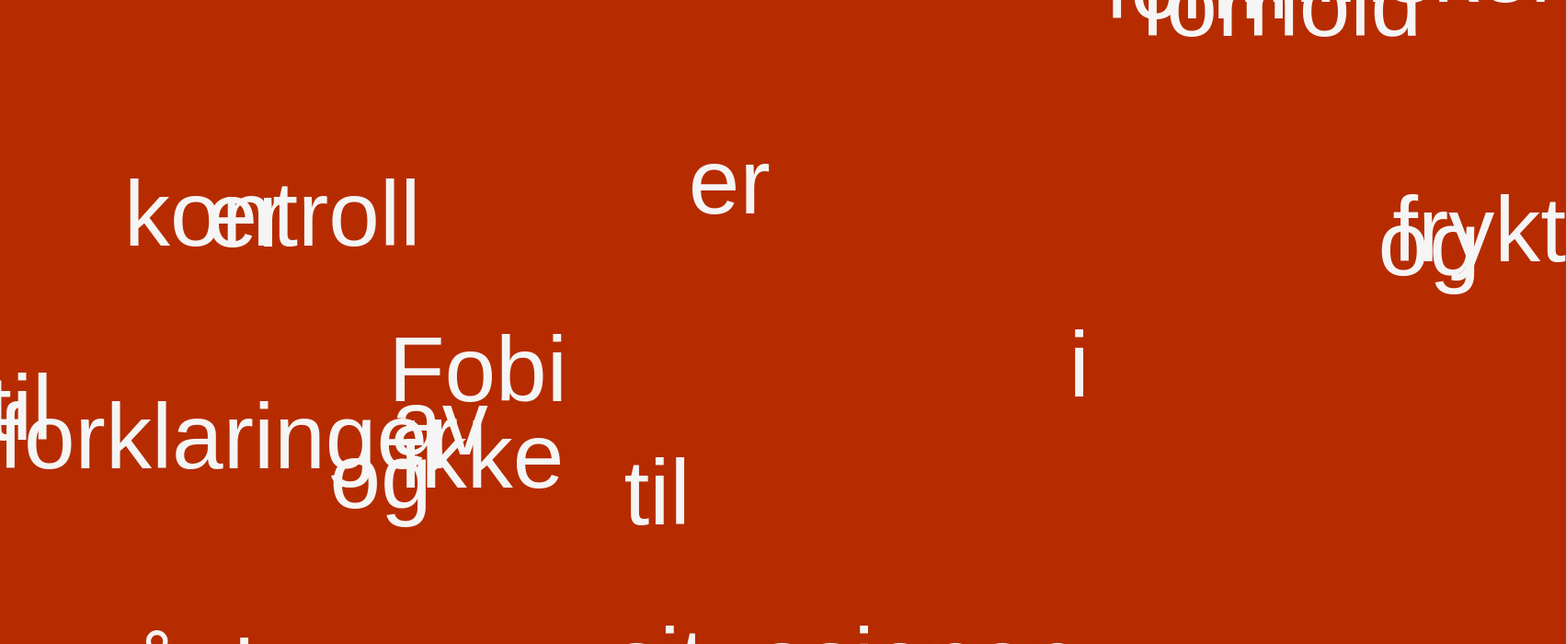
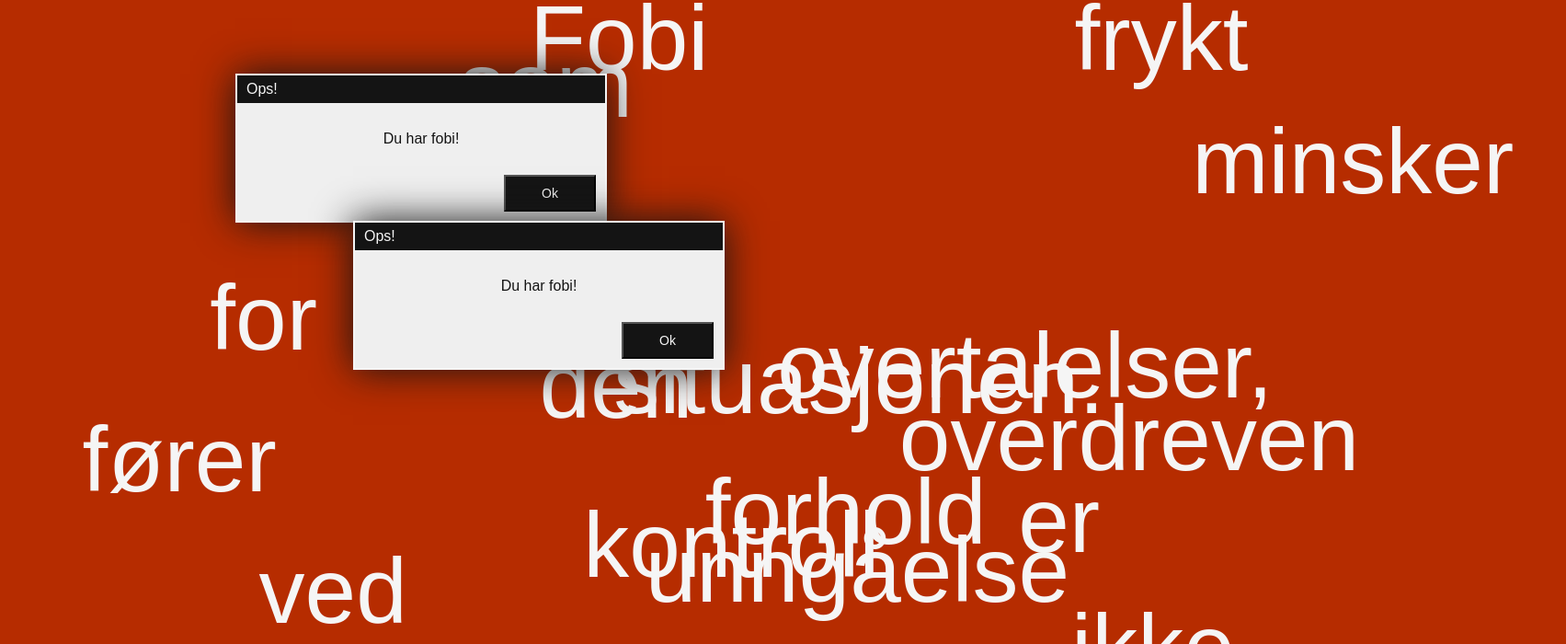
Before and after one commit to tePose/fobi, a React (Create React App) app: page / in a window 1280 px wide. Both pictures are taken after a click on the element 210 px from the left and 210 px from the top of the page. Shown: the top 700 px of the page at 92% size, 1703 px wide, since content can reach past the window. Built offline with nearby package versions, Linux system fonts and the light colour scheme; a web font is replaced by a local one.

Commit message:
Add notifcation

```diff
--- a/src/components/Introduction2.js
+++ b/src/components/Introduction2.js
@@ -1,5 +1,6 @@
 import React, { Component } from 'react';
 
+import Notification from './Notification';
 import BrokenText from './BrokenText';
 import { text } from '../constants';
 
@@ -8,12 +9,37 @@ class Introduction2 extends Component {
         super(props);
         this.state = {
             splitText: true,
+            notifications: [],
         }
     }
+
+    close = id => {
+        this.setState(state => ({
+            notifications: [...state.notifications.slice(0, id), ...state.notifications.slice(id + 1)],
+        }));
+    }
+
+    componentDidMount() {
+        this.setState({
+            notifications: [
+                {top: 10, left: 20},
+                {top: 30, left: 30},
+            ]
+        });
+    }
+
+    componentDidUpdate(prevProps, prevState) {
+        if (prevState.notifications.length !== this.state.notifications.length) {
+            const num = this.state.notifications.length > 0 ? `(${this.state.notifications.length})` : '';
+            document.title = `${num} Fobier`.trim();
+        }
+    }
+
     render() {
-        const { splitText } = this.state;
+        const { splitText, notifications } = this.state;
         const { page } = this.props;
         const pageText = text[page.name];
+
         return (
             <div>
                 <BrokenText
@@ -22,6 +48,9 @@ class Introduction2 extends Component {
                     maxWidth={100}
                     fontSize={100}
                 />
+                {notifications.map((pos, i) => (
+                    <Notification pos={pos} key={i} id={i} close={this.close} />
+                ))}
             </div>
         );
     }
--- /dev/null
+++ b/src/components/Notification.js
@@ -0,0 +1,67 @@
+import React, { Component } from 'react';
+import styled from 'styled-components';
+import { zIndexes } from '../constants';
+
+const Container = styled.div`
+    width: 400px;
+    border: 2px solid ${props => props.theme.white};
+    z-index: ${zIndexes.NOTIFICATION};
+    position: absolute;
+    background-color: ${props => props.theme.grey};
+    font-weight: 400;
+    top: ${props => `${props.pos.top}vh` || undefined};
+    right: ${props => `${props.pos.right}vw` || undefined};
+    bottom: ${props => `${props.pos.bottom}vh` || undefined};
+    left: ${props => `${props.pos.left}vw` || undefined};
+    box-shadow: 0px 0px 40px ${props => props.theme.black};
+`;
+
+const Header = styled.div`
+    height: 30px;
+    background-color: ${props => props.theme.black};
+    color: ${props => props.theme.white};
+    line-height: 30px;
+    padding-left: 10px;
+`;
+
+const Footer = styled.div`
+    display: flex;
+    justify-content: flex-end;
+    margin: 0 0 10px 0;
+`;
+
+const AcceptButton = styled.button`
+    margin: 0 10px;
+    background-color: ${props => props.theme.black};
+    color: ${props => props.theme.white};
+    font-size: 14px;
+    padding: 10px;
+    min-width: 100px;
+
+    &:hover {
+        cursor: pointer;
+    }
+`;
+
+const Body = styled.div`
+    color: ${props => props.theme.black};
+    padding: 30px;
+    text-align: center;
+    width: calc(100% - 60px);
+`;
+
+const Notification = props => (
+        <Container pos={props.pos || {}}>
+            <Header>{props.headerText || 'Ops!'}</Header>
+            <Body>
+                {props.bodyText || 'Du har fobi!'}
+            </Body>
+            <Footer>
+                <AcceptButton onClick={() => props.close(props.id)}>
+                    {props.buttonText || 'Ok'}
+                </AcceptButton>
+            </Footer>
+        </Container>
+);
+
+export default Notification;
--- a/src/constants/index.js
+++ b/src/constants/index.js
@@ -1,5 +1,6 @@
 export const zIndexes = {
     RED_BUTTON: 10,
+    NOTIFICATION: 9,
 }
 
 export const text = {
--- a/src/styles/themes.js
+++ b/src/styles/themes.js
@@ -3,6 +3,7 @@ export const dark = {
     black: '#141414',
     white: '#F5F5F5',
     background: '#141414',
+    grey: '#EFEFEF',
 }
 
 export const red = {
@@ -10,4 +11,5 @@ export const red = {
     black: dark.black,
     white: dark.white,
     background: dark.red,
+    grey: dark.grey,
 }
```
